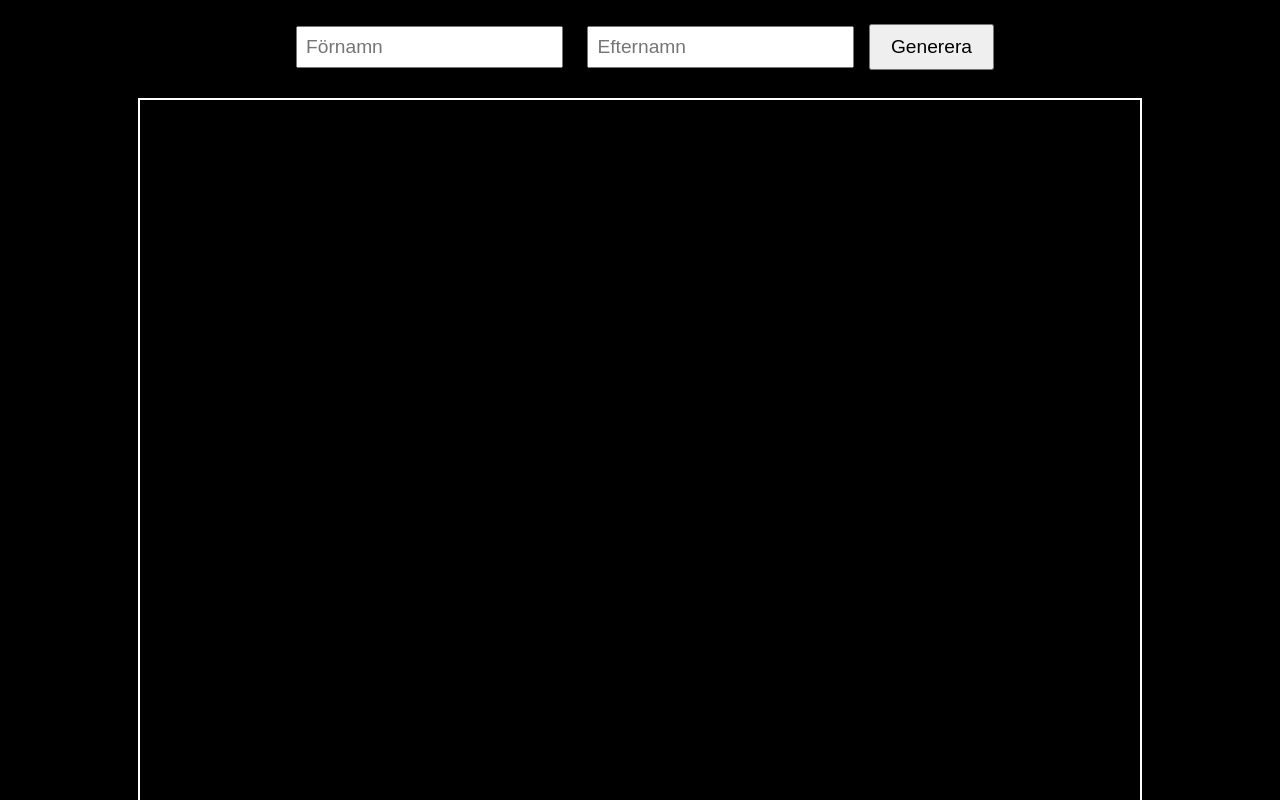
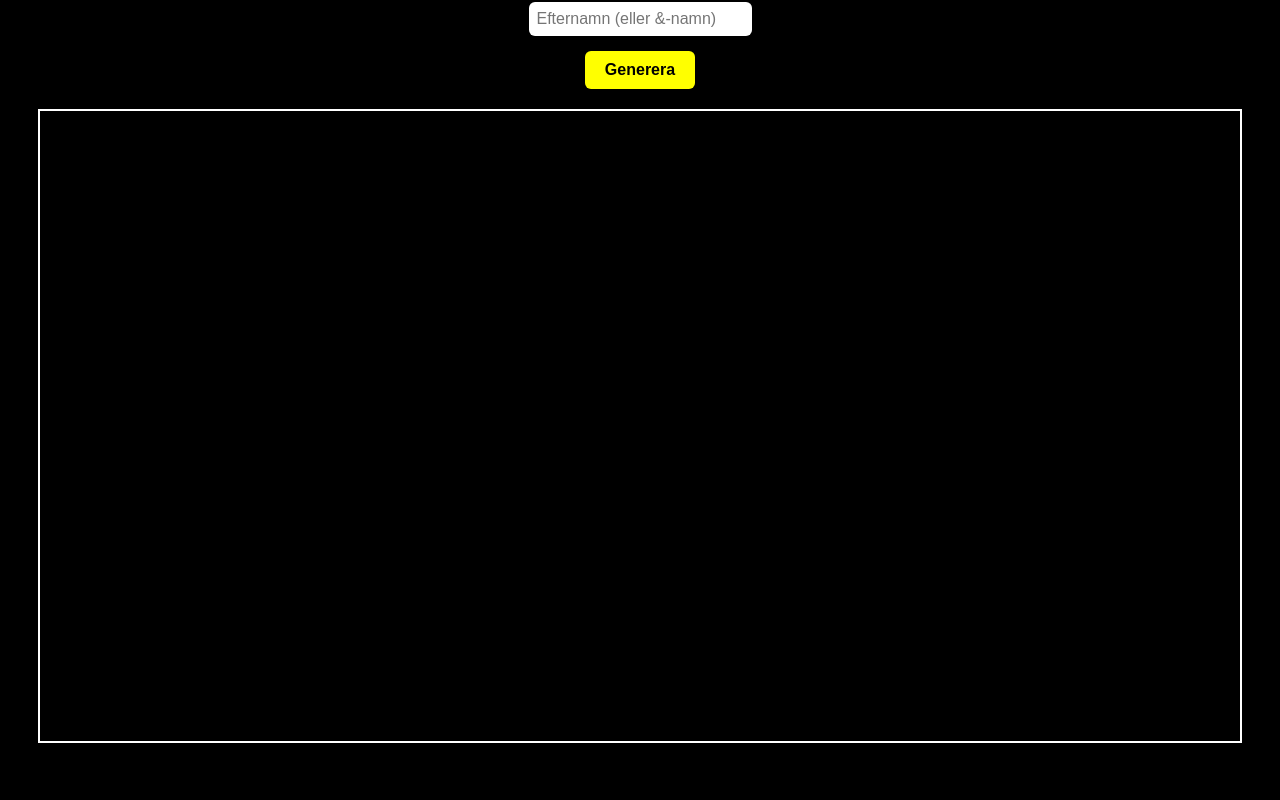
Before and after one commit to ItsTrevino/bt-likes-it-clean, a plain HTML site: page index.html in a window 1280 px wide. Shown: the part 92-892 px from the top of the page. After the commit the page ends 835 px from the top, so only its background shows below. Drawn offline with Linux system fonts and the light colour scheme.

Commit message:
Update index.html

```diff
--- a/index.html
+++ b/index.html
@@ -2,134 +2,131 @@
 <html lang="sv">
 <head>
   <meta charset="UTF-8" />
-    <title>BT Likes It – Kampanjsidan</title>
+  <meta name="viewport" content="width=device-width, initial-scale=1.0"/>
+  <title>BT start</title>
   <style>
     body {
-        margin: 0;
       background-color: black;
       color: white;
       font-family: sans-serif;
-        text-align: center;
+      display: flex;
+      flex-direction: column;
+      align-items: center;
+      justify-content: center;
+      height: 100vh;
+      margin: 0;
     }
-
     canvas {
       margin-top: 20px;
       border: 2px solid white;
     }
-
-      .container {
-        margin-top: 50px;
+    input {
+      margin: 5px;
+      padding: 8px;
+      font-size: 16px;
+      border-radius: 6px;
+      border: none;
     }
-
-      input {
-        font-size: 1.2rem;
-        padding: 8px;
-        margin: 10px;
-      }
-
     button {
-        font-size: 1.2rem;
       padding: 10px 20px;
+      font-size: 16px;
+      margin-top: 10px;
+      border-radius: 6px;
+      border: none;
+      background-color: yellow;
+      color: black;
+      font-weight: bold;
       cursor: pointer;
     }
   </style>
 </head>
 <body>
-    <div class="container">
-      <h1>BT start</h1>
-      <input type="text" id="firstName" placeholder="Förnamn" />
-      <input type="text" id="lastName" placeholder="Efternamn" />
-      <button onclick="generateImage()">Generera</button>
-      <br />
-      <canvas id="canvas" width="1000" height="1400"></canvas>
-    </div>
+  <h1>BT Likes it – Kampanjsidan är igång</h1>
+  <input type="text" id="firstname" placeholder="Förnamn" />
+  <input type="text" id="lastname" placeholder="Efternamn (eller &-namn)" />
+  <button onclick="generate()">Generera</button>
+  <canvas id="result" width="1200" height="630"></canvas>
 
   <script>
-  async function generateImage() {
-    const firstName = document.getElementById("firstName").value.toUpperCase();
-    const lastName = document.getElementById("lastName").value.toUpperCase();
-    const canvas = document.getElementById("canvas");
-    const ctx = canvas.getContext("2d");
+    async function generate() {
+      const canvas = document.getElementById('result');
+      const ctx = canvas.getContext('2d');
+      const firstName = document.getElementById('firstname').value.toUpperCase().trim();
+      const lastName = document.getElementById('lastname').value.toUpperCase().trim();
 
       if (!firstName || !lastName) {
-      alert("Skriv både för- och efternamn!");
+        alert("Fyll i både för- och efternamn!");
         return;
       }
 
-    try {
-      const bg = await loadImage("images/background.png");
+      // Ladda bakgrund
+      const bg = new Image();
+      bg.src = 'images/background.png';
+
+      bg.onload = async () => {
+        ctx.clearRect(0, 0, canvas.width, canvas.height);
         ctx.drawImage(bg, 0, 0, canvas.width, canvas.height);
 
-      const margin = 30;
-      const spacing = 5; // extra spacing mellan bokstäver
+        const nameLines = [firstName, lastName];
+        const charMap = {
+          "&": "&.png"
+        };
 
-      const allLetters = new Set((firstName + lastName).replace(/ /g, ''));
-      const letterImages = {};
+        // Hitta längsta raden
+        const longestLine = nameLines.reduce((a, b) => a.length > b.length ? a : b);
+        const spacing = 10; // mellan bokstäver
+        const marginX = 30;
+        const maxTextHeight = 180;
 
-      for (let char of allLetters) {
-        letterImages[char] = await loadImage(`images/${char}.png`);
-      }
+        // Beräkna bokstavsstorlek utifrån längsta raden + clamp till maxhöjd
+        const tempImg = new Image();
+        tempImg.src = 'images/A.png';
+        await tempImg.decode();
+        const aspectRatio = tempImg.width / tempImg.height;
 
-      const likesItImage = await loadImage("images/likes-it.png");
+        const availableWidth = canvas.width - marginX * 2 - spacing * (longestLine.length - 1);
+        const letterWidth = availableWidth / longestLine.length;
+        const letterHeightRaw = letterWidth / aspectRatio;
+        const letterHeight = Math.min(letterHeightRaw, maxTextHeight);
+        const finalLetterWidth = letterHeight * aspectRatio;
 
-      function getWordWidth(word, targetHeight) {
-        return Array.from(word).reduce((total, char, i) => {
-          if (char === " ") return total;
-          const img = letterImages[char];
-          const aspect = img.width / img.height;
-          const width = targetHeight * aspect;
-          return total + width + (i < word.length - 1 ? spacing : 0);
-        }, 0);
-      }
+        const lineSpacing = letterHeight * 1.2;
+        const startY = 115;
 
-      const longerName = firstName.length > lastName.length ? firstName : lastName;
+        for (let lineIndex = 0; lineIndex < nameLines.length; lineIndex++) {
+          const name = nameLines[lineIndex];
+          const totalWidth = name.length * finalLetterWidth + (name.length - 1) * spacing;
+          const startX = (canvas.width - totalWidth) / 2;
+          const y = startY + lineIndex * lineSpacing;
 
-      const longestAspectSum = Array.from(longerName).reduce((sum, char) => {
-        const img = letterImages[char];
-        return sum + (img.width / img.height);
-      }, 0);
-      const availableWidth = canvas.width - margin * 2;
-      const targetLetterHeight = (availableWidth - spacing * (longerName.length - 1)) / longestAspectSum;
-
-      const lineSpacing = targetLetterHeight * 1.2;
-      const startY = 150; // justerat från 200 → 150
-
-      function drawWordCentered(word, y) {
-        const wordWidth = getWordWidth(word, targetLetterHeight);
-        let x = (canvas.width - wordWidth) / 2;
-
-        for (let i = 0; i < word.length; i++) {
-          const char = word[i];
-          if (char === " ") continue;
-          const img = letterImages[char];
-          const aspect = img.width / img.height;
-          const w = targetLetterHeight * aspect;
-          ctx.drawImage(img, x, y, w, targetLetterHeight);
-          x += w + spacing;
+          for (let i = 0; i < name.length; i++) {
+            const char = name[i];
+            const fileName = charMap[char] || `${char}.png`;
+            const img = new Image();
+            img.src = `images/${fileName}`;
+            await img.decode();
+            ctx.drawImage(img, startX + i * (finalLetterWidth + spacing), y, finalLetterWidth, letterHeight);
           }
         }
 
-      drawWordCentered(firstName, startY);
-      drawWordCentered(lastName, startY + lineSpacing);
+        // Rita "likes-it.png" med samma höjd, och skalad bredd
+        const likesImg = new Image();
+        likesImg.src = 'images/likes-it.png';
+        await likesImg.decode();
 
-      const likesAspect = likesItImage.width / likesItImage.height;
-      const likesWidth = targetLetterHeight * likesAspect;
+        const likesRatio = likesImg.width / likesImg.height;
+        const likesWidth = letterHeight * likesRatio;
+        const likesY = startY + 2 * lineSpacing;
         const likesX = (canvas.width - likesWidth) / 2;
-      const likesY = startY + 2 * lineSpacing;
 
-      ctx.drawImage(likesItImage, likesX, likesY, likesWidth, targetLetterHeight);
-    } catch (error) {
-      console.error("Fel under bildgenerering: ", error);
+        ctx.drawImage(likesImg, likesX, likesY, likesWidth, letterHeight);
+      };
+
+      bg.onerror = (err) => {
+        console.error("Fel under bildgenerering: ", err);
         alert("Något gick fel – se konsolen för detaljer.");
-    }
-  }
-
-  function loadImage(src) {
-    return new Promise((resolve, reject) => {
-      const img = new Image();
-      img.onload = () => resolve(img);
-      img.onerror = reject;
-      img.src = src;
-    });
+      };
     }
   </script>
+</body>
+</html>
```
Lines whose indentation alone changed are shown as unchanged.
